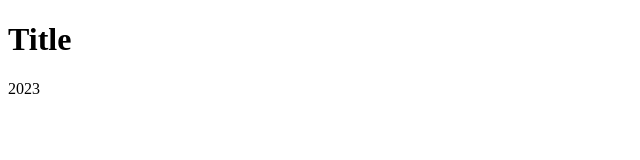
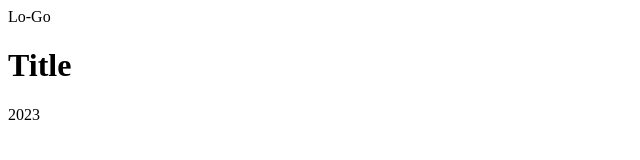
Before and after one commit to gmaikovych/test-project, a plain HTML site: page index.html in a window 1280 px wide. Shown: the whole page, without its empty margins (0-640 px from the left). Drawn offline with Linux system fonts and the light colour scheme.

Commit message:
add min changes

```diff
--- a/index.html
+++ b/index.html
@@ -6,7 +6,7 @@
   <title>Document</title>
 </head>
 <body>
-  <header></header>
+  <header>Lo-Go</header>
   <main>
     <h1>Title</h1>
   </main>
--- /dev/null
+++ b/style.css
@@ -0,0 +1,4 @@
+html {
+  margin: 0;
+  box-sizing: border-box;
+}
```
